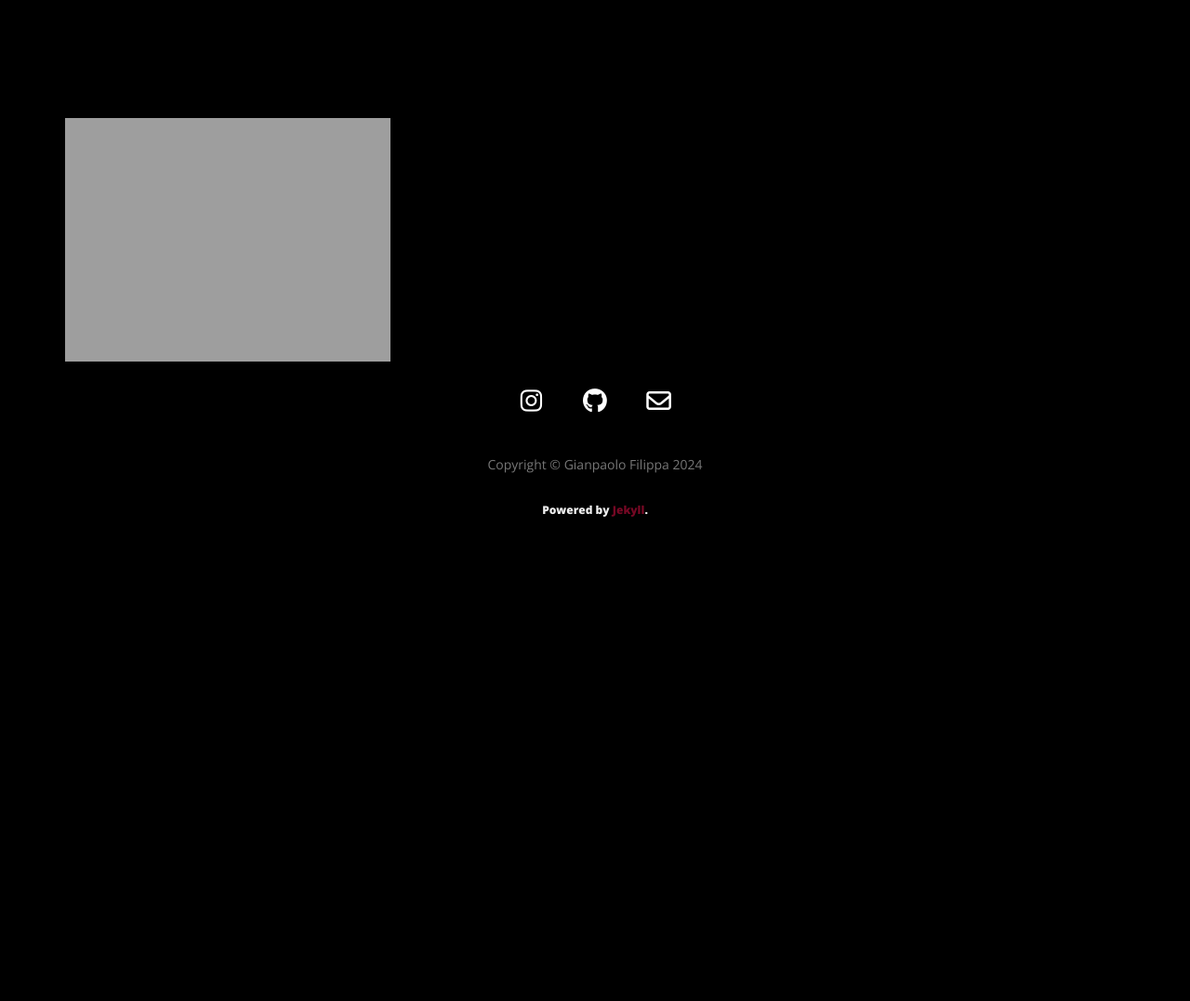
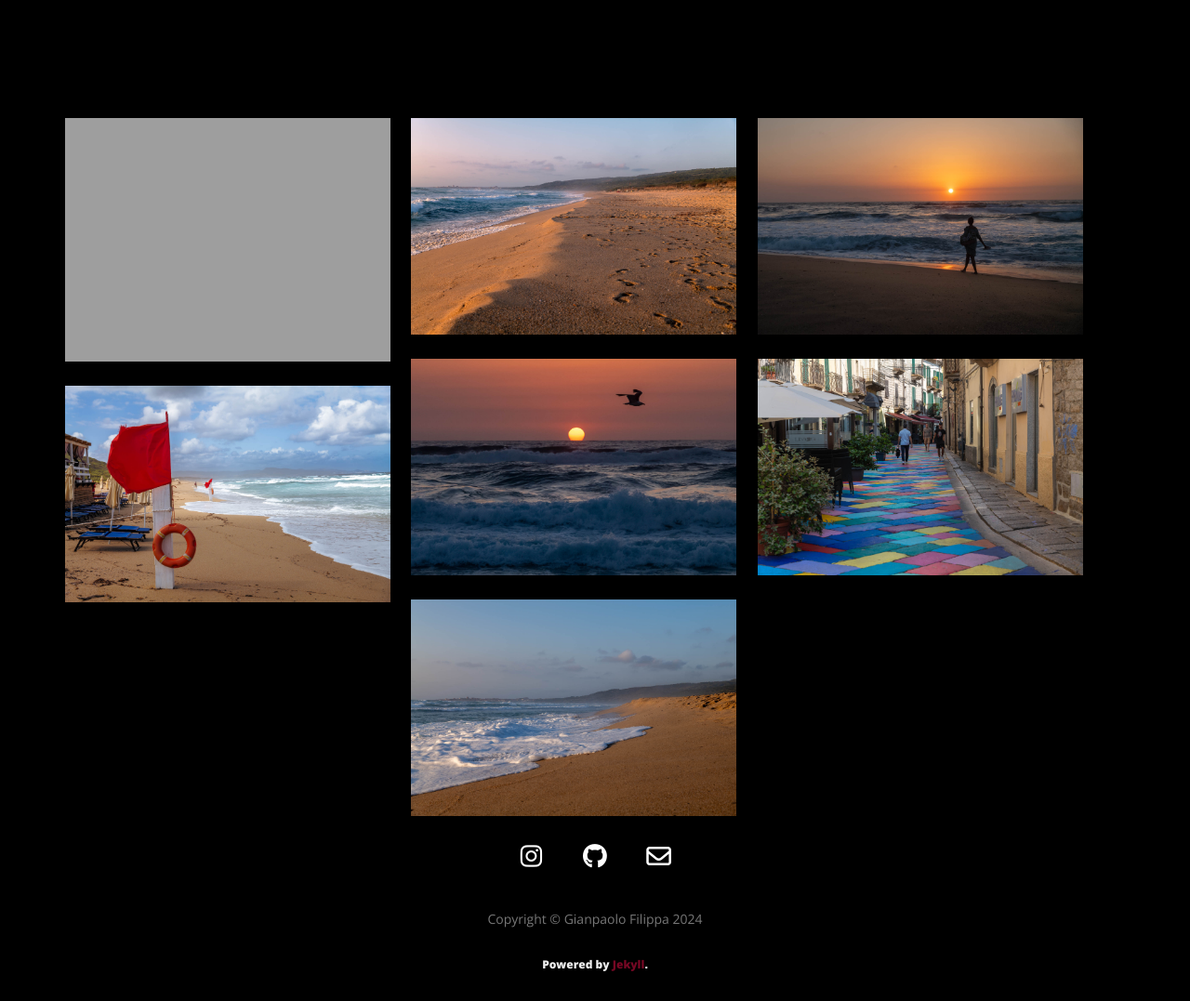
Before and after one commit to gianpaolof/gianpaolof.github.io, a Jekyll site: the page built from gallery/gallery14/index.html, in a window 1280 px wide. Shown: the part 398-1475 px from the top of the page at 93% size. Built offline with Jekyll 4.4.1, drawn with Linux system fonts in a browser that asks for light colours; nearby versions of some CDN libraries; before the commit the page ends 986 px from its top, so only the background shows below that.

Commit message:
more pic sardegna

```diff
--- a/gallery/gallery14/index.html
+++ b/gallery/gallery14/index.html
@@ -5,6 +5,20 @@ active: gallery
 header-img: "img/gallery14-bg.jpg"
 images:
  - image_path: /gallery/archive/g14/sa1.jpg
+   caption: Badesi
+   copyright: © Gianpaolo Filippa
+ - image_path: /gallery/archive/g14/sa2.jpg
+   copyright: © Gianpaolo Filippa
+ - image_path: /gallery/archive/g14/sa3.jpg
+   copyright: © Gianpaolo Filippa
+ - image_path: /gallery/archive/g14/sa4.jpg
+   copyright: © Gianpaolo Filippa
+ - image_path: /gallery/archive/g14/sa5.jpg
+   caption: Tempio Pausania
+   copyright: © Gianpaolo Filippa
+ - image_path: /gallery/archive/g14/sa6.jpg
+   copyright: © Gianpaolo Filippa
+ - image_path: /gallery/archive/g14/sa7.jpg
    copyright: © Gianpaolo Filippa
 ---
 
```
Also changed, not shown: gallery/archive/g14/sa2.jpg (added), gallery/archive/g14/sa3.jpg (added), gallery/archive/g14/sa4.jpg (added), gallery/archive/g14/sa5.jpg (added), gallery/archive/g14/sa6.jpg (added), gallery/archive/g14/sa7.jpg (added).
